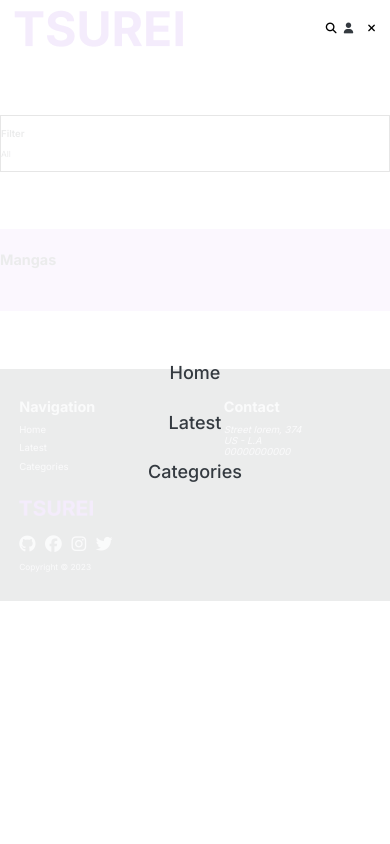
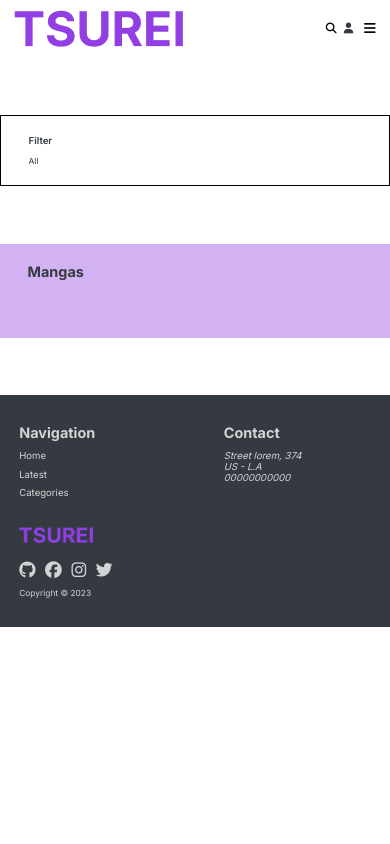
Before and after one commit to dudujunior12/tsurei, a Django app: page /categories/All in a window 390 px wide; the page is wider, and only the part inside the window is pictured. Run offline with Django 3.2, Linux system fonts and the light colour scheme; data that the repository does not hold is empty; some libraries are stand-ins or nearby versions.

Commit message:
style: added responsive images and containers to latest categories and profile

```diff
--- a/manga/static/css/categories.css
+++ b/manga/static/css/categories.css
@@ -7,11 +7,12 @@
     border: 1px solid black;
 }
 
+
 .filter-container{
-    width: 180rem;
-    margin: 2rem auto;
+    max-width: 180rem;
+    margin: 0 auto;
+    padding: 3.2rem 4.6rem;
 }
-
 
 .filter-container p{
     font-size: 1.6rem;
@@ -23,7 +24,6 @@
     display: grid;
     grid-template-columns: 1fr 1fr 1fr 1fr;
     row-gap: 1.2rem;
-    width: 120rem;
 }
 
 .genre-grid-item a {
@@ -48,13 +48,14 @@
     background-color: #d3b2f3;
 }
 
-.categories{
-    max-width: 160rem;
-    margin: auto;
-    padding: 3.6rem 0;
+.categories-section h2 {
+    font-size: 2.4rem;
+    padding: 3.2rem 4.6rem;
 }
 
-.categories h2 {
-    font-size: 2.4rem;
-    margin-bottom: 3.6rem;
+
+.categories{
+    max-width: 180rem;
+    margin: 0 auto;
+    padding: 3.2rem 4.6rem;
 }
--- a/manga/static/css/index.css
+++ b/manga/static/css/index.css
@@ -71,16 +71,13 @@
     margin-top: 3.6rem;
 }
 
-.manga-grid{
-    margin-top: 3.6rem;
-}
-
 .manga-grid-info {
     padding: 1.2rem;
     display: flex;
     justify-content: center;
 
 }
+
 .manga-grid-info a{
     text-decoration: none;
     color: #343a40;
--- a/manga/static/css/layout.css
+++ b/manga/static/css/layout.css
@@ -146,6 +146,14 @@ body {
     position: relative;
 }
 
+.btn-mobile-nav{
+    border: none;
+    background-color: white;
+    cursor: pointer;
+    outline: none;
+    margin-left: 1.8rem;
+}
+
 .input {
     background: none;
     border: 1px solid #343a40;
--- a/manga/static/css/queries.css
+++ b/manga/static/css/queries.css
@@ -22,6 +22,10 @@
     .latest-grid-item img {
         height: 35rem;
     }
+
+    .manga-grid-img-box img{
+        height: 35rem;
+    }
 }
 
 /* Bellow 1.152 px ( Landscape Tablets ) */
@@ -43,8 +47,17 @@
         font-size: 1.8rem;
     }
 
+    .manga-grid{
+        column-gap: 1.2rem;
+    }
+
     .manga-grid-image img {
         height: 28rem;
+    }
+
+    /* Filter Categories */
+    .genre-grid{
+        grid-template-columns: 1fr 1fr 1fr;
     }
 }
 
@@ -62,6 +75,7 @@
         height: 30rem;
     }
 
+    /* Menu Mobile Navigation */
     .icon-mobile-nav[name="close-icon"]{
         display: none;
     }
@@ -85,7 +99,7 @@
         left: 0;
         width: 100%;
         height: 100vh;
-        transform: translateX(100%);
+        /* transform: translateX(100%); */
         display: flex;
         justify-content: center;
         align-items: center;
@@ -116,9 +130,11 @@
         opacity: 1;
         pointer-events: auto;
         visibility: visible;
-        transform: translateX(0);
+        /* transform: translateX(0); */
     }
 
+
+    /* One Column Hero */
     .hero{
         grid-template-columns: 1fr;
         grid-template-rows: 60rem 1fr;
@@ -128,6 +144,11 @@
 
     .manga-image-slide-cover{
         grid-row: 1;
+    }
+
+    /* Shared Manga Grid */
+    .manga-grid-img-box img{
+        height: 25rem;
     }
 
 }
@@ -146,11 +167,17 @@
         height: 40rem;
     }
 
-    .manga-grid-image img {
-        height: 35rem;
+    /* Shared Manga Grid */
+    .manga-grid{
+        grid-template-columns: repeat(4, 1fr);
+    }
+
+    .manga-grid-img-box img{
+        height: 25rem;
     }
 }
 
+ /* Bellow  544 px (Mobile Phones ) */
 @media(max-width: 34em){
     html{
         font-size: 6px;
@@ -176,4 +203,14 @@
     .contact{
         grid-row: 1;
     }
+
+
+    /* Shared Manga Grid */
+    .manga-grid{
+        grid-template-columns: repeat(3, 1fr);
+    }
+
+    .manga-grid-img-box img{
+        height: 30rem;
+    }
 }
--- a/manga/static/css/util.css
+++ b/manga/static/css/util.css
@@ -27,6 +27,7 @@
 .manga-grid{
     column-gap: 3.6rem;
     row-gap: 3.6rem;
+    grid-template-columns: repeat(5, 1fr);
 }
 
 .manga-grid-info {
--- a/manga/static/js/mobile-nav.js
+++ b/manga/static/js/mobile-nav.js
@@ -1,5 +1,12 @@
 // Set current year
-const yearEl = document.querySelector(".year");
-console.log(yearEl);
+const year = document.querySelector(".year");
 const currentYear = new Date().getFullYear();
-yearEl.textContent = currentYear;
+year.textContent = currentYear;
+
+
+const btnNav = document.querySelector('.btn-mobile-nav');
+const header = document.querySelector('.header');
+
+btnNav.addEventListener('click', function(){
+    header.classList.toggle('nav-open');
+})
--- a/manga/static/js/profile.js
+++ b/manga/static/js/profile.js
@@ -1,9 +1,23 @@
 var swiper1 = new Swiper(".swiper1", {
     slidesPerView: 5,
     slidesPerGroup: 5,
-    spaceBetween: 50,
+    spaceBetween: 10,
     pagination: {
         el: ".swiper-pagination",
         clickable: true,
     },
 });
+
+if ("matchMedia" in window) {
+    if (window.matchMedia("(max-width: 46em)").matches) {
+        swiper1.params.slidesPerView = 3;
+        swiper1.params.slidesPerGroup = 3;
+        swiper1.params.spaceBetween = 10;
+    }
+
+    else{
+        swiper1.params.slidesPerView = 5;
+        swiper1.params.slidesPerGroup = 5;
+        swiper1.params.spaceBetween = 10;
+    }
+}
--- a/manga/templates/manga/categories.html
+++ b/manga/templates/manga/categories.html
@@ -10,7 +10,6 @@
 <section class="filter-section">
     <div class="filter-container">
         <p>Filter</p>
-
         <div class="genre-grid">
             <div class="genre-grid-item">
                 <span><a href="{% url 'categories' category='All'%}">All</a></span>
@@ -24,9 +23,9 @@
     </div>
 </section>
 <section class="categories-section">
+    <h2>Mangas</h2>
     <div class="categories">
-        <h2>Mangas</h2>
-        <div class="manga-grid grid grid--5-cols">
+        <div class="manga-grid grid">
             {% for categories_manga in categories_mangas %}
             <div class="manga-grid-item">
                 <div class="manga-grid-img-box">
--- a/manga/templates/manga/latest.html
+++ b/manga/templates/manga/latest.html
@@ -10,7 +10,7 @@
 <setion class="latest-section">
     <h2>Latest</h2>
     <div class="latest">
-        <div class="manga-grid grid grid--5-cols">
+        <div class="manga-grid grid">
             {% for latest_manga in latest_mangas %}
             <div class="manga-grid-item">
                 <div class="manga-grid-img-box">
--- a/manga/templates/manga/layout.html
+++ b/manga/templates/manga/layout.html
@@ -5,7 +5,7 @@
         <title>Tsurei</title>
         <meta name="viewport" content="width=device-width, initial-scale=1.0" />
         <link rel="stylesheet" href="{% static 'css/layout.css' %}" />
-        <link rel="stylesheet" href="{% static 'css/queries.css' %}" />
+
         <link rel="preconnect" href="https://fonts.googleapis.com" />
         <link rel="preconnect" href="https://fonts.gstatic.com" crossorigin />
         <link
@@ -24,7 +24,7 @@
         {% block head %} {% endblock%}
     </head>
     <body>
-        <header class="header nav-open">
+        <header class="header">
             <a href="{% url 'index' %}"><img
                 src="{% static 'images/logo.png' %}"
                 alt="Website Logo Tsurei"
@@ -70,12 +70,11 @@
                     ><i class="fas fa-user"></i
                 ></a>
                 {% endif %}
-                <a class="secondary-nav-link" href="#"
-                    ><i class="icon-mobile-nav fas fa-bars" name="menu-icon" style="color: #000000;"></i>
-                </a>
-                <a class="secondary-nav-link" href="#"
-                    ><i class="icon-mobile-nav fas fa-times" name="close-icon" style="color: #000000;"></i>
-                </a>
+
+                <button class="btn-mobile-nav">
+                    <i class="icon-mobile-nav fas fa-bars" name="menu-icon" style="color: #000000;"></i>
+                    <i class="icon-mobile-nav fas fa-times" name="close-icon" style="color: #000000;"></i>
+                </button>
             </div>
         </header>
         <div class="main">{% block main %} {% endblock %}</div>
@@ -134,5 +133,6 @@
         </footer>
         <script src="{% static 'js/search.js'%}"></script>
         <script src="{% static 'js/mobile-nav.js'%}"></script>
+        <link rel="stylesheet" href="{% static 'css/queries.css' %}" />
     </body>
 </html>
--- a/manga/templates/manga/profile.html
+++ b/manga/templates/manga/profile.html
@@ -17,7 +17,7 @@
     <h2>Bookmarked Mangas</h2>
     {% if bookmarked_mangas %}
     <div class="bookmark swiper swiper1">
-            <div class="manga-grid swiper-wrapper">
+        <div class="swiper-wrapper">
             {% for bookmarked_manga in bookmarked_mangas %}
                 <div class="manga-grid-item swiper-slide">
                     <div class="manga-grid-img-box">
```
Also changed, not shown: manga/static/css/profile.css (+12 -4 lines). Lines whose indentation alone changed are shown as unchanged.
